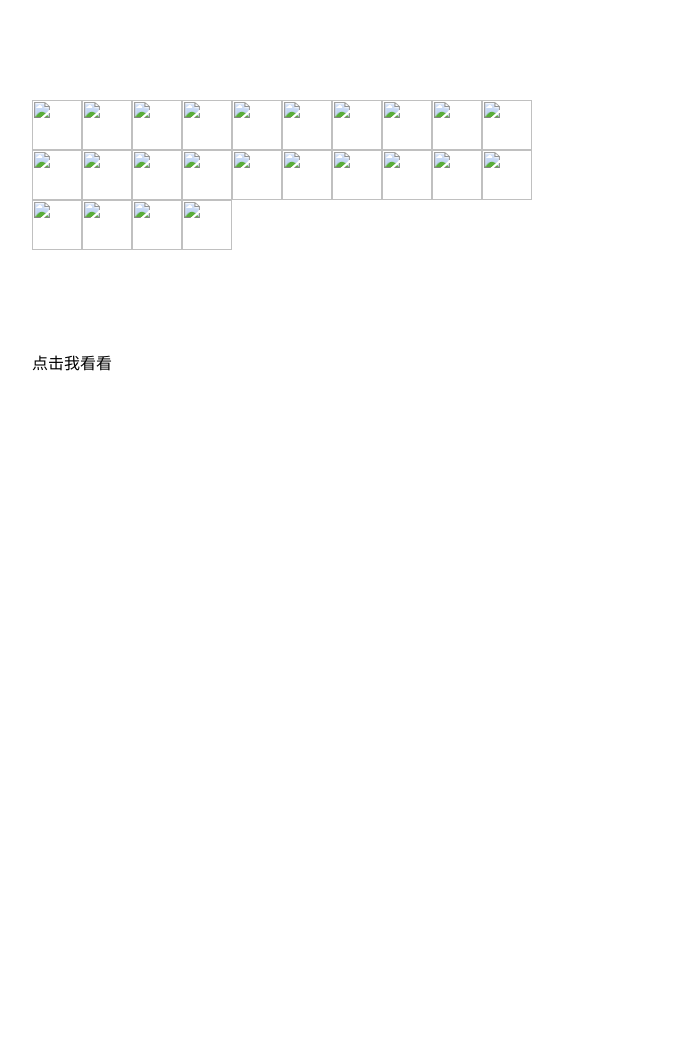
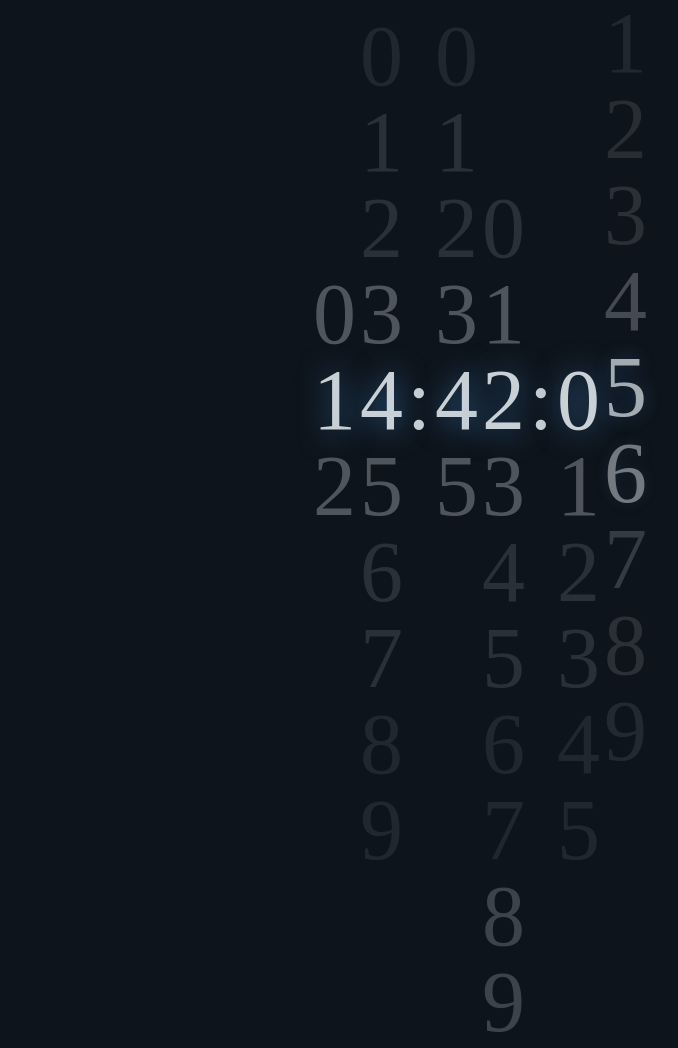
Before and after one commit to 6Brainhole/23123, a plain HTML site: page 数字时钟/index.html in a window 1280 px wide. Shown: the whole page, without its empty margins (160-838 px from the left). Before the commit the page ends 800 px from the top, so only its background shows below. Drawn offline with Linux system fonts and the light colour scheme.

Commit message:
index
index

```diff
--- a/数字时钟/demo.css
+++ b/数字时钟/demo.css
@@ -1,33 +1,43 @@
 *{
     margin:0;
-    padding: 0;
 }
 body{
-    background-color:#bisque;
+    background-color:#0e141b;
     overflow: hidden;
 }
 .wrapper{
-    width:70%;
-    margin: 100px auto
-    /*border:1px;*/
+    width:100%;
+    text-align:center;
 }
-.imgBox{
-	width: 500px;
-	height: 250px;
+.column,
+.coln{
+    font-weight: 300;
+    color:rgba(224, 230,235,0.89);
+    font-size:86px;
+    line-height: 86px;
+    display:inline-block;
+    vertical-align: top;
 }
-.imgBox img{
-	width: 50px;
-	height: 50px;
-	float: left;
+.column{
+    transition: transform 300ms ease-in;
 }
-.warpper .btn{
-	width: 100px;
-	height: 40px;
-	background: #0fc;
-	line-height: 40px;
-	padding: 5px;
-	text-align: center;
-	cursor: pointer;
-	margin: 0 auto;
-	border-radius: 5px;
+.coln{
+    transform:translateY(calc(50vh - 43px));
 }
+.column div{
+    transition:opacity 500ms,text-shadow 400ms;
+    opacity:0.25;
+}
+.column .visible{
+    opacity:1;
+    text-shadow:1px 1px 30px #336699;
+}
+.column .close{
+    opacity:0.35;
+}
+.column .far{
+    opacity:0.15;
+}
+.column .distant{
+    opacity:0.1;
+}
--- a/数字时钟/demo1.js
+++ b/数字时钟/demo1.js
@@ -1,65 +1,45 @@
-function Index() {
-    this.dom={
-        img:$('img'),
-        btn:$('.btn')
-    }
-    this.bindEvent();
+function Index(dom, use24Hours) {
+    this.column = Array.from(dom);
+    this.classList = ['visible', 'close', 'far', 'far', 'distant', 'distant'];
+    this.use24Hours = use24Hours;
+    this.start();
 }
-Index.prototype.bindEvent=functon(){
-    var img =this.dom.img;
-    var btn =this.dom.btn;
-    var len= img.length;
+//开始--》获取到当前时间
+// --》当前时间 14 17 35 -->字符串141735
+//-->六个数与六个类名为column的div分别对应上
+//-->分别找到每一列为当前时间的数字垂直局中显示 --根据数字大小调节在Y轴上移动的距离
+//-->同一列中不同数字位置不同 透明度不同（根据为每一个数字见不同的类名实现）
+
+Index.prototype.start = function () {
     var self = this;
-    btn.on('click',function(){
-          var endNum = 0;
-        for(var i=0;i<len;i++){
-            (functon(i){
-                setTimeout(function(){
-                    this.monition(img[i], '1s', function(){
-                        $(dom).css({
-                            'tansform':'scale(0)',
-                        })
-                    },function(){
-                        self.monition(this,'1s',function(){
-                            $(this).css({
-                                'transform':'scale(1)',
-                                'opacity':0,
-                            })
-                        },function(){
-                            endNum ++;
-                            if(endNum ==len){
-                                self.show();
+    setInterval(function(){
+    var c = self.getClock();
+    self.column.forEach(function (ele, index) {
+        var n = + c[index];
+        var offset = n * 86;
+        $(ele).css({
+            'transform': 'translateY(calc(50vh - ' + offset + 'px - ' + 43 + 'px))'
+        })
+        Array.from(ele.children).forEach(function (ele2, i2) {
 
-                            }
-                        })
-                    })
-                },Math.random()*1000);
-            })(i)
+            var className = self.getClassName(n,i2);
+            $(ele2).attr('class', className)
+        })
+    })
+    },200)
+}
+Index.prototype.getClock = function () {
+    var d = new Date();
+    return [this.use24Hours ? d.getHours() : d.getHours() % 12 || 12, d.getMinutes(), d.getSeconds()].reduce(function (p, n) {
 
-        }
+          return (p + ('0' + n).slice(-2));
+    }, '')
+}
+Index.prototype.getClassName = function (n,i2) {
+    var className = this.classList.find(function(className,classIndex){
+        return i2 - classIndex === n || i2 + classIndex === n;
     })
+    return className || '';
 }
-Index.prototype.show = function(){
-     var img =this.dom.img;
-    var btn =this.dom.btn;
-    var len= img.length;
-    for(var i =0; i<len; i++){
-        $(img[i].css({
-            'transform':'translateZ(-'+Math.random()*500+'px)',
-            'tansition':'',
-        });
-        (function(i){
-            set
-        })(i)
-    }
-}
-Index.prototype.monition = function(dom, time, doFun, cc) {
-    var self = this;
-    $(dom).css('transition', time);
-    doFun.call(dom);
-    var call = false;
-    $(dom).on('transitionend', function(){
-        cb && cb. call(dom);
-    })
-}
-new Index();
+
+new Index($('.column'), true)
--- a/数字时钟/index.html
+++ b/数字时钟/index.html
@@ -2,40 +2,75 @@
 <html lang="en">
 <head>
     <meta charset="UTF-8">
-    <title>Document</title>
-      <link rel="stylesheet" href="demo.css">
+    <meta name="viewport" content="width=device-width, initial-scale=1.0">
+    <meta http-equiv="X-UA-Compatible" content="ie=edge">
+    <title>数字时钟</title>
+    <link rel="stylesheet" href="demo.css">
 </head>
 <body>
-    <div class='wrapper'>
-    <div class=imgBox>
-        <img src="./img/微信图片_20180301141722.jpg" alt="">
-         <img src="./img/微信图片_20180301141722.jpg" alt="">
-          <img src="./img/微信图片_20180301141722.jpg" alt="">
-           <img src="./img/微信图片_20180301141722.jpg" alt="">
-            <img src="./img/微信图片_20180301141722.jpg" alt="">
-             <img src="./img/微信图片_20180301141722.jpg" alt="">
-      <img src="./img/微信图片_20180301141722.jpg" alt="">
-         <img src="./img/微信图片_20180301141722.jpg" alt="">
-          <img src="./img/微信图片_20180301141722.jpg" alt="">
-           <img src="./img/微信图片_20180301141722.jpg" alt="">
-            <img src="./img/微信图片_20180301141722.jpg" alt="">
-             <img src="./img/微信图片_20180301141722.jpg" alt="">
-              <img src="./img/微信图片_20180301141722.jpg" alt="">
-         <img src="./img/微信图片_20180301141722.jpg" alt="">
-          <img src="./img/微信图片_20180301141722.jpg" alt="">
-           <img src="./img/微信图片_20180301141722.jpg" alt="">
-            <img src="./img/微信图片_20180301141722.jpg" alt="">
-             <img src="./img/微信图片_20180301141722.jpg" alt="">
-              <img src="./img/微信图片_20180301141722.jpg" alt="">
-         <img src="./img/微信图片_20180301141722.jpg" alt="">
-          <img src="./img/微信图片_20180301141722.jpg" alt="">
-           <img src="./img/微信图片_20180301141722.jpg" alt="">
-            <img src="./img/微信图片_20180301141722.jpg" alt="">
-             <img src="./img/微信图片_20180301141722.jpg" alt="">
+
+    <div class="wrapper">
+        <div class="column">
+            <div>0</div>
+            <div>1</div>
+            <div>2</div>
+        </div>
+        <div class="column">
+            <div>0</div>
+            <div>1</div>
+            <div>2</div>
+            <div>3</div>
+            <div>4</div>
+            <div>5</div>
+            <div>6</div>
+            <div>7</div>
+            <div>8</div>
+            <div>9</div>
+        </div>
+        <div class="coln">:</div>
+        <div class="column">
+            <div>0</div>
+            <div>1</div>
+            <div>2</div>
+            <div>3</div>
+            <div>4</div>
+            <div>5</div>
+        </div>
+        <div class="column">
+            <div>0</div>
+            <div>1</div>
+            <div>2</div>
+            <div>3</div>
+            <div>4</div>
+            <div>5</div>
+            <div>6</div>
+            <div>7</div>
+            <div>8</div>
+            <div>9</div>
+        </div>
+        <div class="coln">:</div>
+        <div class="column">
+            <div>0</div>
+            <div>1</div>
+            <div>2</div>
+            <div>3</div>
+            <div>4</div>
+            <div>5</div>
+        </div>
+        <div class="column">
+            <div>0</div>
+            <div>1</div>
+            <div>2</div>
+            <div>3</div>
+            <div>4</div>
+            <div>5</div>
+            <div>6</div>
+            <div>7</div>
+            <div>8</div>
+            <div>9</div>
+        </div>
     </div>
-    <div class="btn"> 点击我看看</div>
-    </div>
+    <script src="jquery.js"></script>
+    <script src="demo1.js"></script>
 </body>
 </html>
- <script src="jquery.js"></script>
-    <script src="demo1.js"></script>
```
